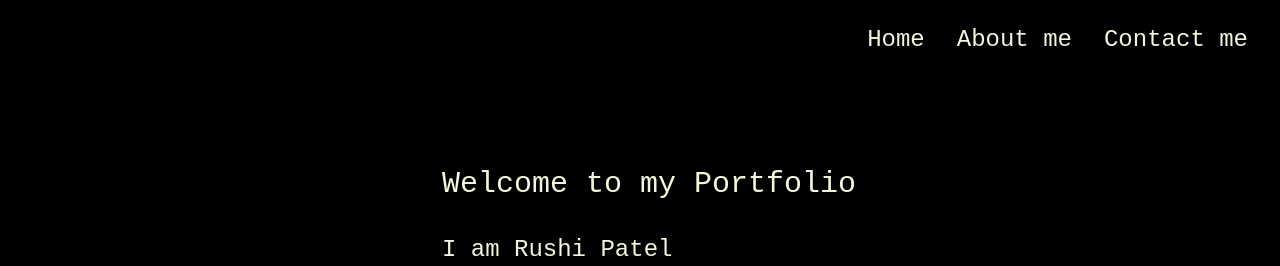
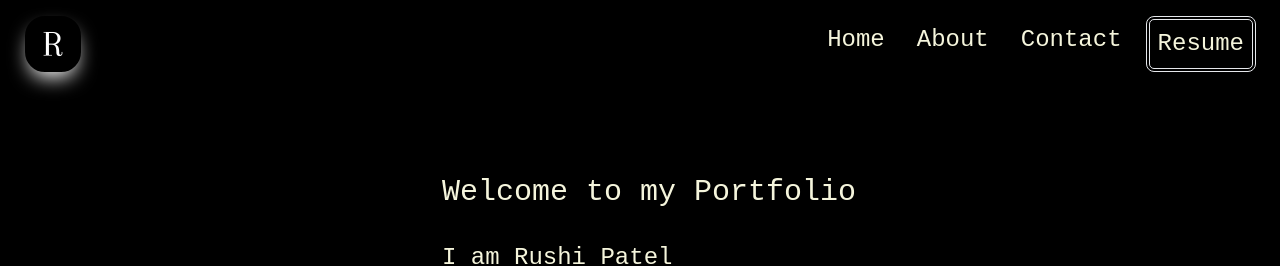
Before and after one commit to rpatel0022/Portfolio, a plain HTML site: page index.html in a window 1280 px wide. Shown: the top 266 px of the page. Drawn offline with nearby package versions, Linux system fonts and the light colour scheme.

Commit message:
Updated Navigation bar

```diff
--- a/index.html
+++ b/index.html
@@ -19,9 +19,16 @@
 
     <!-- Navigation -->
     <nav>
+
+        <div>
             <ul>
-            <li class="logo"></li>
+                <li class="Logo transition ease-in-out delay-80 bg-black-500 hover:-translate-y-1 hover:scale-110 duration">
+                    <img src="Favicons/favicon-32x32.png" alt="Logo">
+                </li>
             </ul>
+        </div>
+
+        <div id="4together">
             <ul class="flex px-4 py-4 justify-end">
                 <li
                     class="mx-2 text-2xl cursor-pointer p-2 rounded-lg transition ease-in-out delay-80 bg-black-500 hover:-translate-y-1 hover:scale-110 hover:bg-slate-100 duration-300 hover:text-black">
@@ -29,12 +36,17 @@
 
                 <li
                     class="mx-2 text-2xl cursor-pointer p-2 rounded-lg transition ease-in-out delay-80 bg-black-500 hover:-translate-y-1 hover:scale-110 hover:bg-slate-100 duration-300 hover:text-black">
-                About me</li>
+                    About</li>
 
                 <li
                     class="mx-2 text-2xl cursor-pointer p-2 rounded-lg transition ease-in-out delay-80 bg-black-500 hover:-translate-y-1 hover:scale-110 hover:bg-slate-100 duration-300 hover:text-black">
-                Contact me</li>
+                    Contact</li>
+                <li
+                    class="mx-2 text-2xl border-double border-4 slate-100 cursor-pointer p-2 rounded-lg transition ease-in-out delay-80 bg-black-500 hover:-translate-y-1 hover:scale-110 hover:bg-slate-100 duration-300 hover:text-black">
+                    Resume</li>
             </ul>
+        </div>
+
     </nav>
 
     <header>
@@ -42,7 +54,8 @@
             <div class="header-left">
                 <h1 class="py-4 text-3xl">Welcome to my Portfolio</h1>
                 <h3 class="py-4 text-2xl">I am Rushi Patel</h3>
-                <p class="">Lorem ipsum dolor sit amet consectetur, adipisicing elit. Dolorem impedit, eius similique sed sunt
+                <p class="">Lorem ipsum dolor sit amet consectetur, adipisicing elit. Dolorem impedit, eius similique
+                    sed sunt
                     consequatur id porro, excepturi pariatur, vitae aperiam facilis unde. Repellendus eligendi suscipit
                     architecto, unde accusamus ipsum.
                     Dignissimos enim velit nostrum praesentium commodi repellat explicabo odit, provident saepe itaque!
--- a/style.css
+++ b/style.css
@@ -70,6 +70,21 @@ h2{
 /* Nav */
 nav{
     display: flex;
-    flex-direction: column;
+    justify-content: space-between;
+    align-items: center;
     color: aliceblue;
+    order: 1;
 }
+
+
+.Logo{
+    list-style-type: none;
+    order: 3;
+    cursor: pointer;
+    border: solid 2px;
+    border-color: black;
+    border-radius: 20px;
+    margin-left: 25px;
+    padding: 10px;
+    box-shadow: 0 10px 20px -5px #fff;
+}
```
Lines whose indentation alone changed are shown as unchanged.
